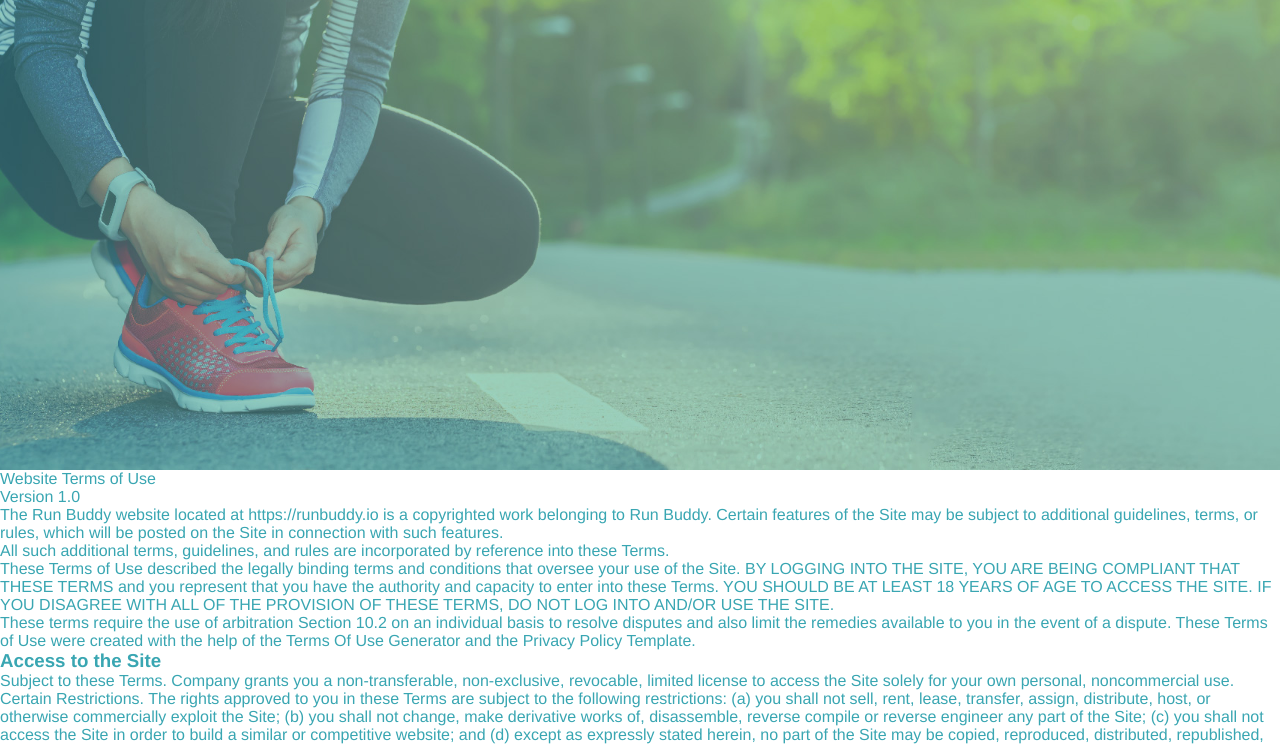
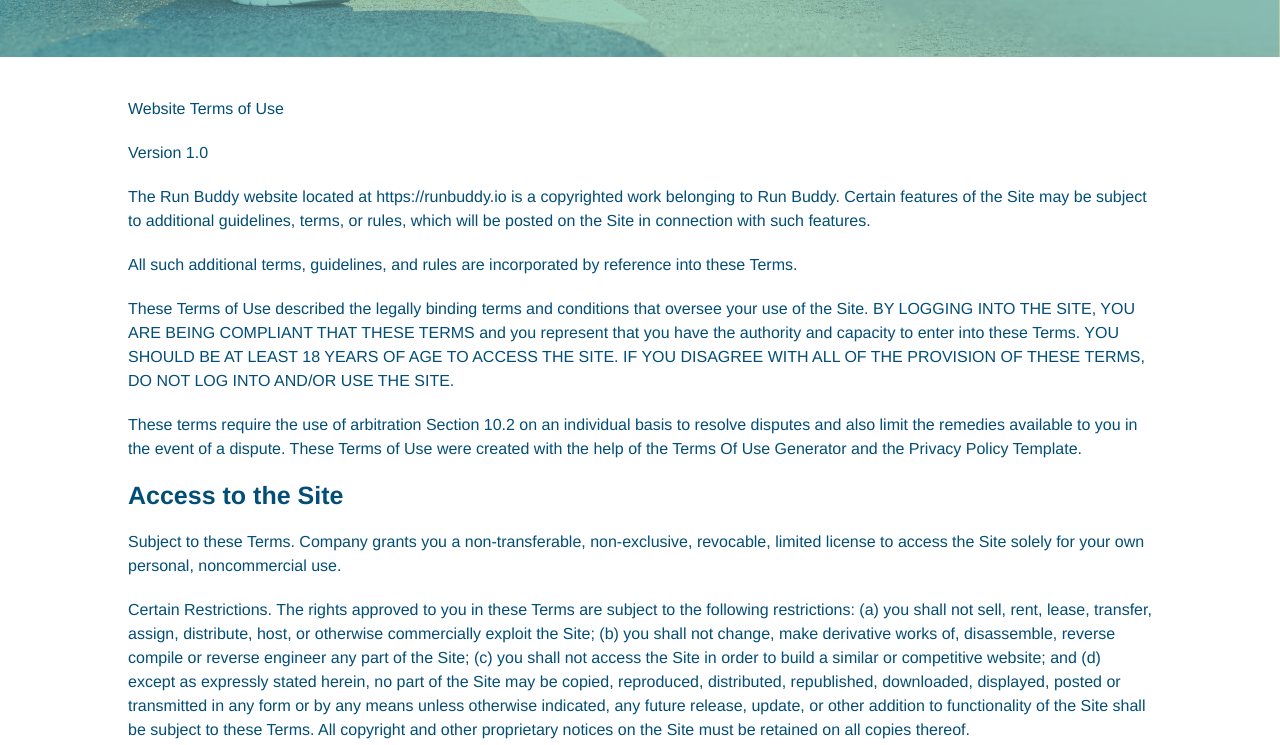
Before and after one commit to jeff-follestad/run-buddy, a plain HTML site: page privacy-policy.html in a window 1280 px wide. Shown: the part 212-957 px from the top of the page. Drawn offline with Linux system fonts and the light colour scheme.

Commit message:
updated secondary style sheet

```diff
--- a/privacy-policy.html
+++ b/privacy-policy.html
@@ -3,7 +3,7 @@
       <meta charset="UTF-8" />
       <title>Privacy Policy - Run Buddy</title>
       <link rel="stylesheet" href="./assets/css/style.css" />
-      <link rel="stylesheet" href=".asstes.css/secondary-style.css">
+      <link rel="stylesheet" href="./assets/css/secondary-styles.css" />
     </head>
 
     <body>
@@ -459,6 +459,8 @@
         Email: info@runbuddy.io
       </p>
 
+    </article>
+
     <footer>
       <h2>❤️ Made with love by Run Buddy</h2>
       <div>
```
